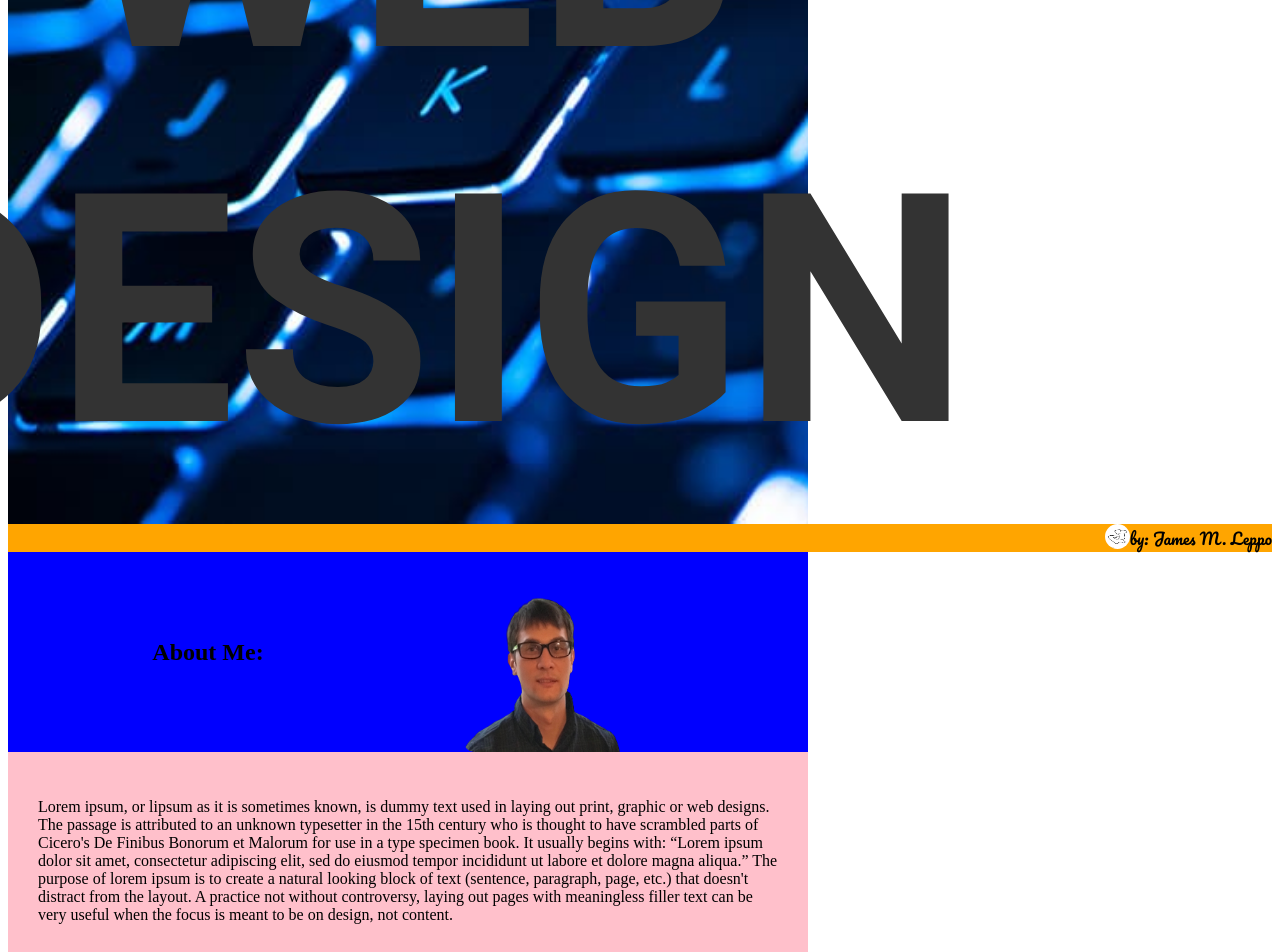
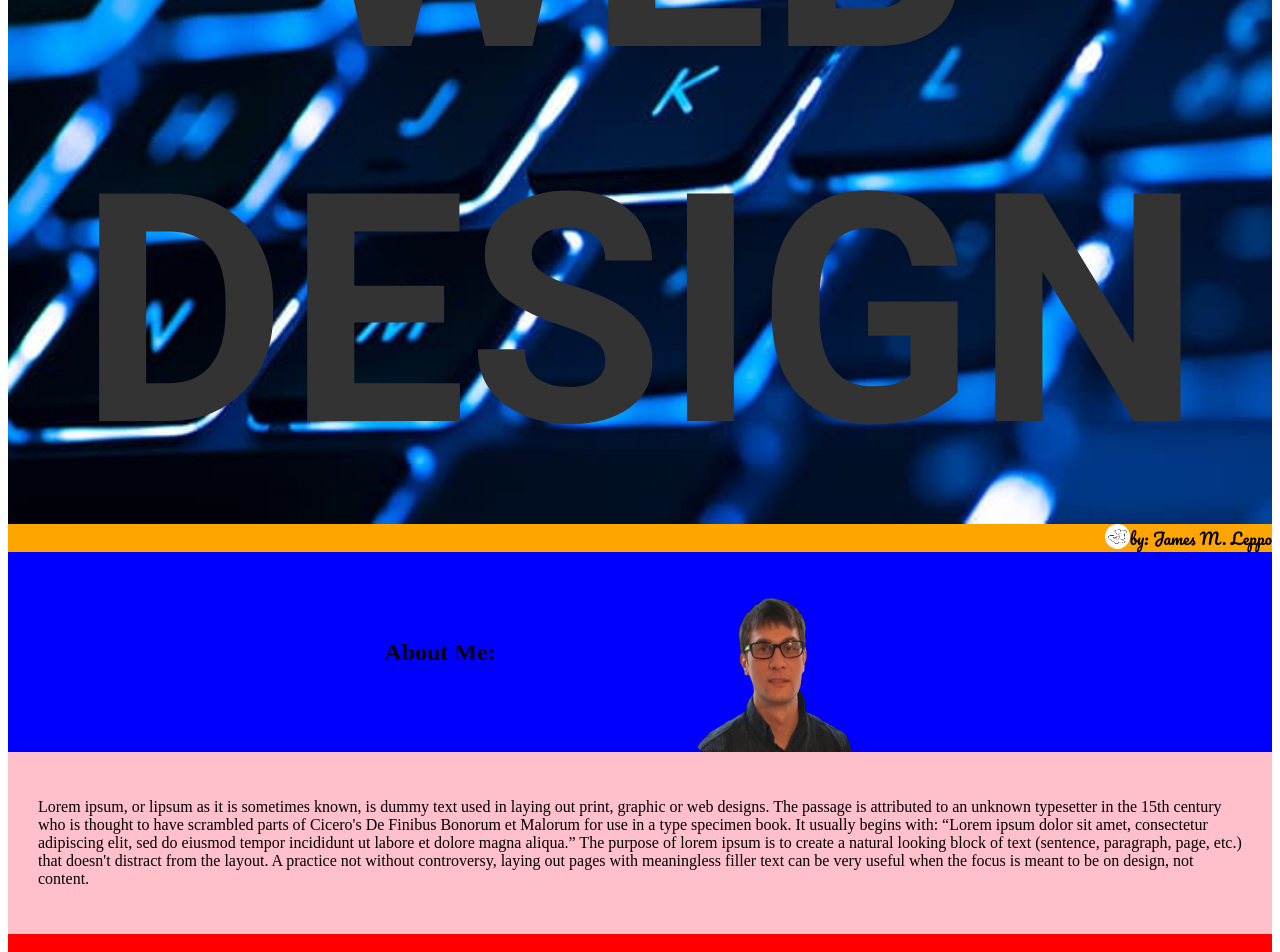
Before and after one commit to johnson999666/mysite, a plain HTML site: page index.html in a window 1280 px wide. Shown: the part 284-1236 px from the top of the page. Drawn offline with Linux system fonts and the light colour scheme.

Commit message:
Update style.css

```diff
--- a/style.css
+++ b/style.css
@@ -23,7 +23,7 @@
         background-position: center;
         height: 100vh;
         background-color: red;
-        width: 100vh;
+        width: 100%;
       }
 #title {
     font-family: 'Roboto', sans-serif; /* use a sans-serif font */
@@ -42,6 +42,7 @@
     align-items: right;
     font-family: 'Pacifico', cursive;
     background-color: orange;
+    width: 100%;
 
 }
 
@@ -67,7 +68,8 @@
     align-items: center;
     width: 100vh;
     background-color: blue;
-    flex-grow: 6;
+
+    width: 100%;
 
 }
 #about {
@@ -87,7 +89,7 @@
     display: flex;
     flex-wrap: wrap;
     background-color: pink;
-    width: 100vh;
+    width: 100%;
 
 
 
```
